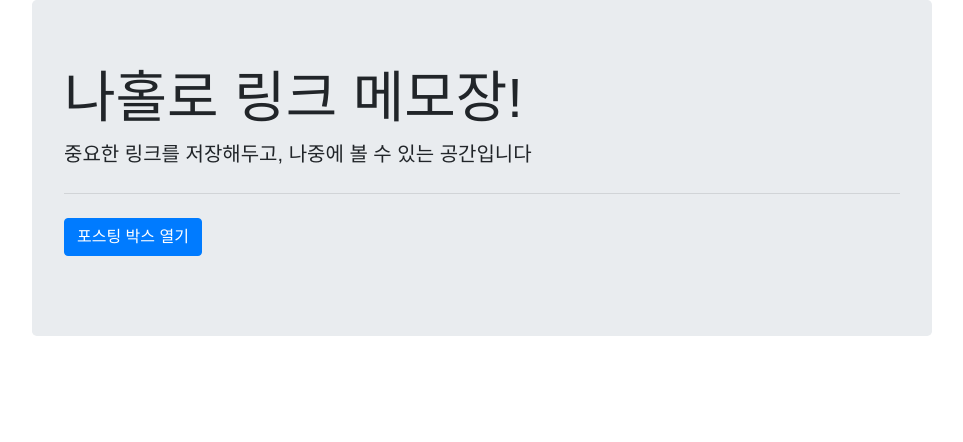
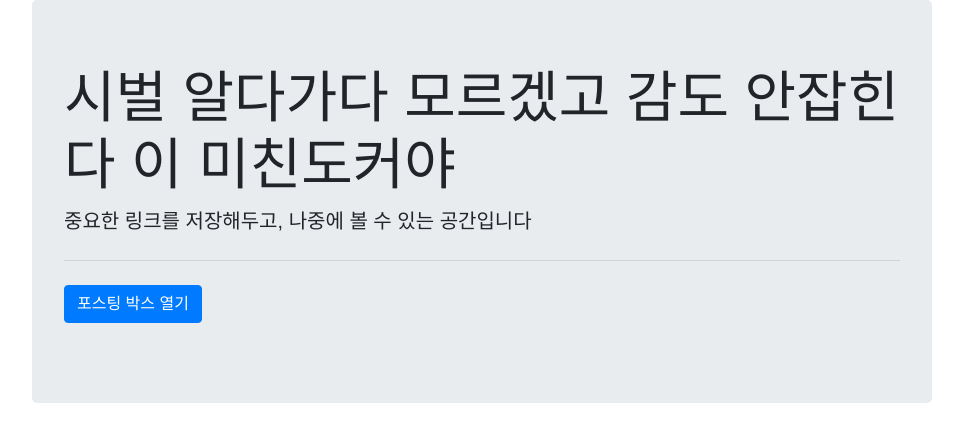
Before and after one commit to mj-song00/-Learning_Docker, a Flask app: page / in a window 1280 px wide. Shown: the top 442 px of the page, without its empty margins (158-1121 px from the left). Run offline with Flask 2, Linux system fonts and the light colour scheme; data that the repository does not hold is empty; some libraries are stand-ins or nearby versions; some web fonts are replaced.

Commit message:
도커 연습

```diff
--- a/templates/index.html
+++ b/templates/index.html
@@ -112,7 +112,7 @@
     <body>
         <div class="wrap">
             <div class="jumbotron">
-                <h1 class="display-4">나홀로 링크 메모장!</h1>
+                <h1 class="display-4">시벌 알다가다 모르겠고 감도 안잡힌다 이 미친도커야 </h1>
                 <p class="lead">중요한 링크를 저장해두고, 나중에 볼 수 있는 공간입니다</p>
                 <hr class="my-4">
                 <p class="lead">
```
Also changed, not shown: requirements.txt (line endings or trailing spaces), 4 other files.
